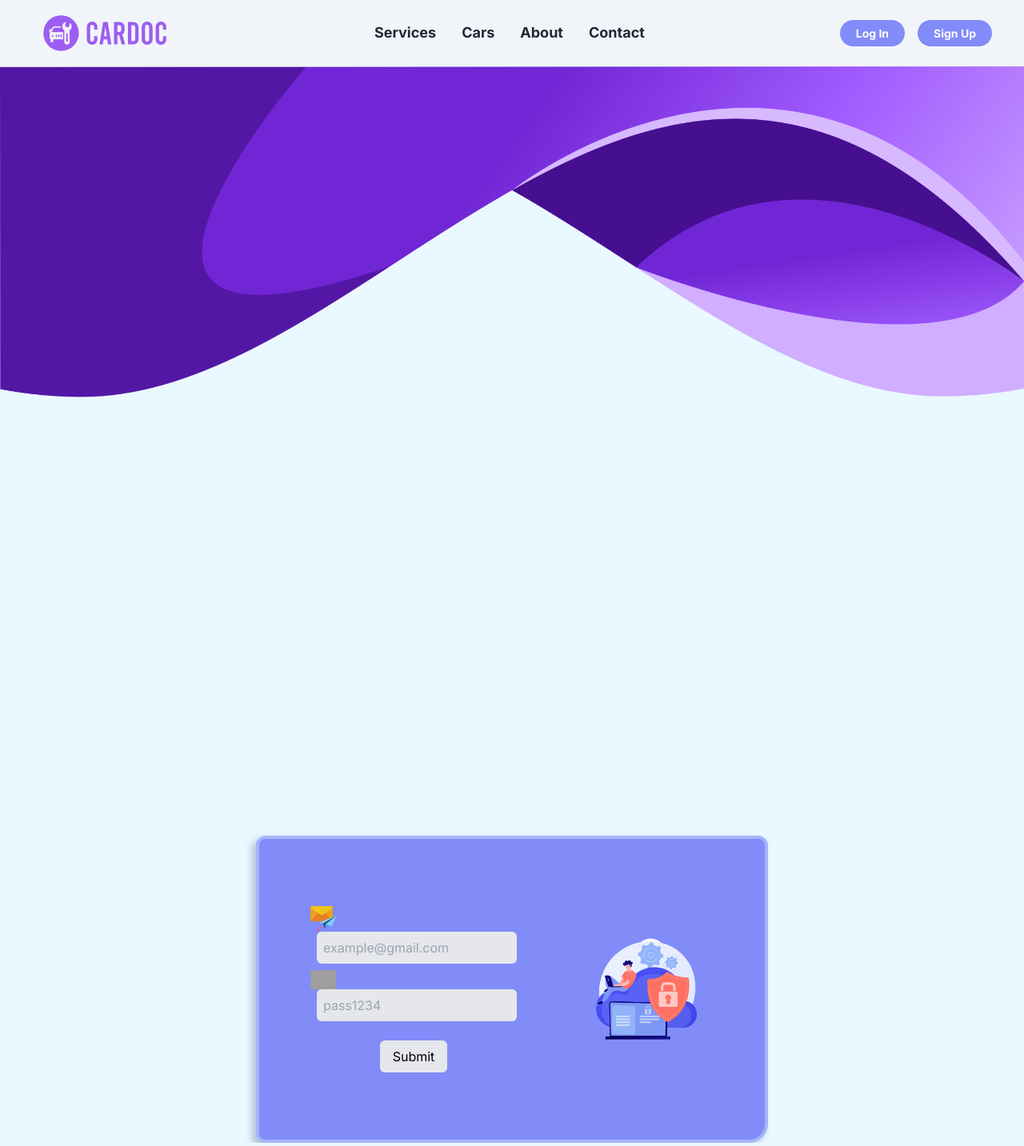
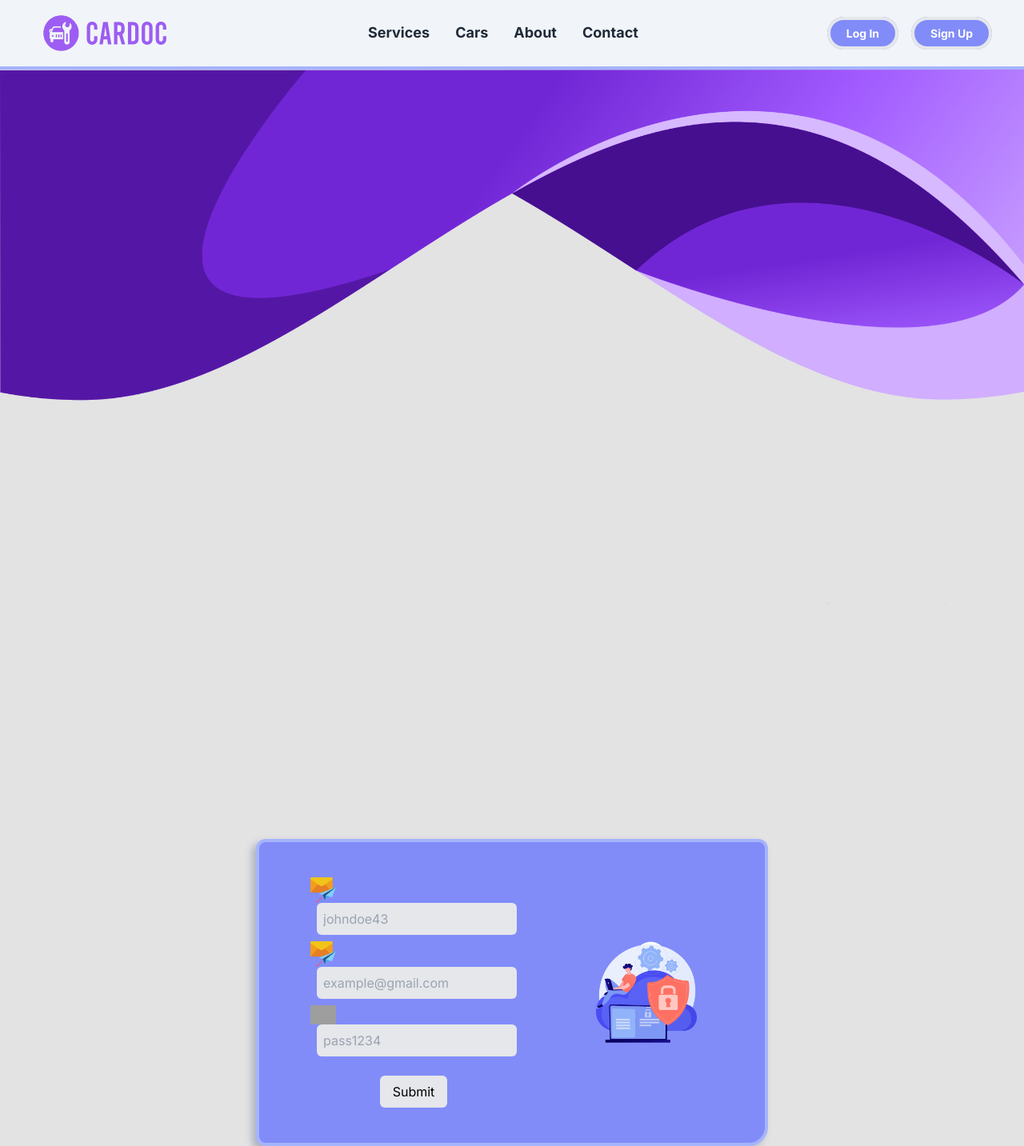
Before and after one commit to AndrewSkelly/cardoc-fe, a Next.js app: page /signup in a window 1280 px wide. Shown: the whole page at 80% size. Built offline with nearby package versions, Linux system fonts and the light colour scheme; no server answers; grey boxes are pictures that could not be loaded.

Commit message:
Updated SignUp to add displayname field, view profile based on display name matching params, the profiles are on a dynamic route

```diff
--- a/src/app/globals.css
+++ b/src/app/globals.css
@@ -17,5 +17,5 @@
 } */
 
 body {
-  background-color: #eaf8ff;
+  background-color: #e3e3e3;
 }
--- /dev/null
+++ b/src/app/profile/[Id]/page.tsx
@@ -0,0 +1,33 @@
+'use client';
+
+import { auth } from '../../page';
+import { useAuthState } from 'react-firebase-hooks/auth';
+import { handleDeleteUser } from '@/functions/handleDeleteUser';
+
+// Checks to see if parameter value is equal to displayname which will show profile details if tre
+export default function Page({ params }: { params : { Id: string } }) {
+    const [user] = useAuthState(auth);
+    if (params.Id == user?.displayName) {
+    return (
+        <>
+            <p>User Details</p>
+            <p>{params.Id}</p>
+            <p>{user?.email}</p>
+            <p>{user?.displayName}</p>
+            <p>{user?.uid}</p>
+            <button onClick={handleDeleteUser} className="rounded-full m-2 pl-5 pr-5 pt-2 pb-2 text-sm font-bold text-white bg-red-500 transition duration-300 ease-out hover:border-red-400 border-solid border-4">
+                Delete Account
+            </button>
+
+            <p>My Cars <b>Number of Cars in pill</b></p>
+            <p>List of cars in table / no Cars to display encourage to add car to get started</p>
+            <p>Add, edit, delete Car</p>
+
+        </>
+    )
+} else {
+    return (
+        <><p>No Display Name for :{params.Id}</p><p>{user?.displayName}</p></>
+    )
+}
+};
--- a/src/app/profile/page.tsx
+++ /dev/null
@@ -1,17 +0,0 @@
-'use client';
-
-import { auth } from '../page';
-import { useAuthState, useDeleteUser } from 'react-firebase-hooks/auth';
-import { handleDeleteUser } from '@/functions/handleDeleteUser';
-
-export default function Profile() {
-
-    return (
-        <>
-            <p>ho</p>
-            <button onClick={handleDeleteUser}>
-                Delete Account
-            </button>
-        </>
-    );
-};
--- a/src/app/signup/page.tsx
+++ b/src/app/signup/page.tsx
@@ -19,6 +19,14 @@ export default function Signup() {
           <div className="flex justify-between items-center container mx-auto w-6/12 h-96 rounded-xl rounded-ee-3xl p-16 bg-indigo-400 mt-28 filter drop-shadow-angle border-indigo-300 border-solid border-4">
             <div className="flex flex-col justify-between">
               <div className="flex flex-col items-start mb-4">
+              <label className="text-white mb-2">
+                  <Image src={mail} alt="logo" width={32} height={32} />
+                  <input
+                    className="bg-gray-200 rounded-md p-2 ml-2"
+                    placeholder="johndoe43"
+                    id="username"
+                    type="text" />
+                </label>
                 <label className="text-white mb-2">
                   <Image src={mail} alt="logo" width={32} height={32} />
                   <input
--- a/src/components/navbar.tsx
+++ b/src/components/navbar.tsx
@@ -9,9 +9,10 @@ import { handleSignOut } from '@/functions/handleSignOut';
 
 export default function Navbar() {
     const [user] = useAuthState(auth);
+    const profileLink = `/profile/${user?.displayName}`;
     return (
         <div className="container mx-auto">
-            <nav className='flex justify-between items-center bg-slate-100 px-8 py-2 w-full'>
+            <nav className='flex justify-between items-center bg-slate-100 px-8 py-2 w-full border-indigo-300 border-solid border-b-4'>
                 <div>
                     <Link href="#">
                         <Image src={CarDocLogo} alt='logo' width={200}/ >
@@ -24,15 +25,16 @@ export default function Navbar() {
                     <Link href="#" className="p-4 text-lg font-bold text-gray-800">Contact</Link>
                 </div>
                 {
+
                     user ?
                         <div>
-                            <Link href="profile" className="rounded-full m-2 pl-5 pr-5 pt-2 pb-2 text-sm font-bold text-white bg-indigo-400">Profile</Link>
-                            <Link href="#" onClick={handleSignOut} className="rounded-full m-2 pl-5 pr-5 pt-2 pb-2 text-sm font-bold text-white bg-indigo-400">Sign Out</Link>
+                            <Link href={profileLink} className="rounded-full m-2 pl-5 pr-5 pt-2 pb-2 text-sm font-bold text-white bg-indigo-400 transition duration-300 ease-out hover:border-indigo-300 border-solid border-4">Profile</Link>
+                            <Link href="#" onClick={handleSignOut} className="rounded-full m-2 pl-5 pr-5 pt-2 pb-2 text-sm font-bold text-white bg-indigo-400 transition duration-300 ease-out hover:border-indigo-300 border-solid border-4">Sign Out</Link>
                         </div>
                         :
                         <div>
-                            <Link href="login" className="rounded-full m-2 pl-5 pr-5 pt-2 pb-2 text-sm font-bold text-white bg-indigo-400">Log In</Link>
-                            <Link href="signup" className="rounded-full m-2 pl-5 pr-5 pt-2 pb-2 text-sm font-bold text-white bg-indigo-400">Sign Up</Link>
+                            <Link href="login" className="rounded-full m-2 pl-5 pr-5 pt-2 pb-2 text-sm font-bold text-white bg-indigo-400 transition duration-300 ease-out hover:border-indigo-300 border-solid border-4">Log In</Link>
+                            <Link href="signup" className="rounded-full m-2 pl-5 pr-5 pt-2 pb-2 text-sm font-bold text-white bg-indigo-400 transition duration-300 ease-out hover:border-indigo-300 border-solid border-4">Sign Up</Link>
                         </div>
                 }
             </nav>
--- a/src/functions/handleSignUp.tsx
+++ b/src/functions/handleSignUp.tsx
@@ -1,16 +1,28 @@
 import { auth } from '../app/page';
-import { createUserWithEmailAndPassword } from "firebase/auth";
+import { createUserWithEmailAndPassword, sendPasswordResetEmail, confirmPasswordReset, updateProfile } from "firebase/auth";
 
+// Function to create a firebase email user, also updates profile with display name
 function handleSignUp() {
+    const displayName = (document.getElementById('username') as HTMLInputElement).value;
     const email = (document.getElementById('email') as HTMLInputElement).value;
     const password = (document.getElementById('password') as HTMLInputElement).value;
 
     createUserWithEmailAndPassword(auth, email, password).then((userCredential) => {
         // redirect to profile or something similar maybe Profle
+        updateProfile(userCredential.user, {displayName})
         console.log(userCredential);
     }).catch((e) => {
         console.log(e);
     });
+
+
+    // const actionCodeSettings = {
+    //     url: 'http://localhost:3000/profile/?email=user@example.com',
+    //   };
+
+    // await sendPasswordResetEmail(auth, email, actionCodeSettings)
+
+    // await confirmPasswordReset('user@example.com', code, newPassword);
 }
 
 export { handleSignUp }
```
